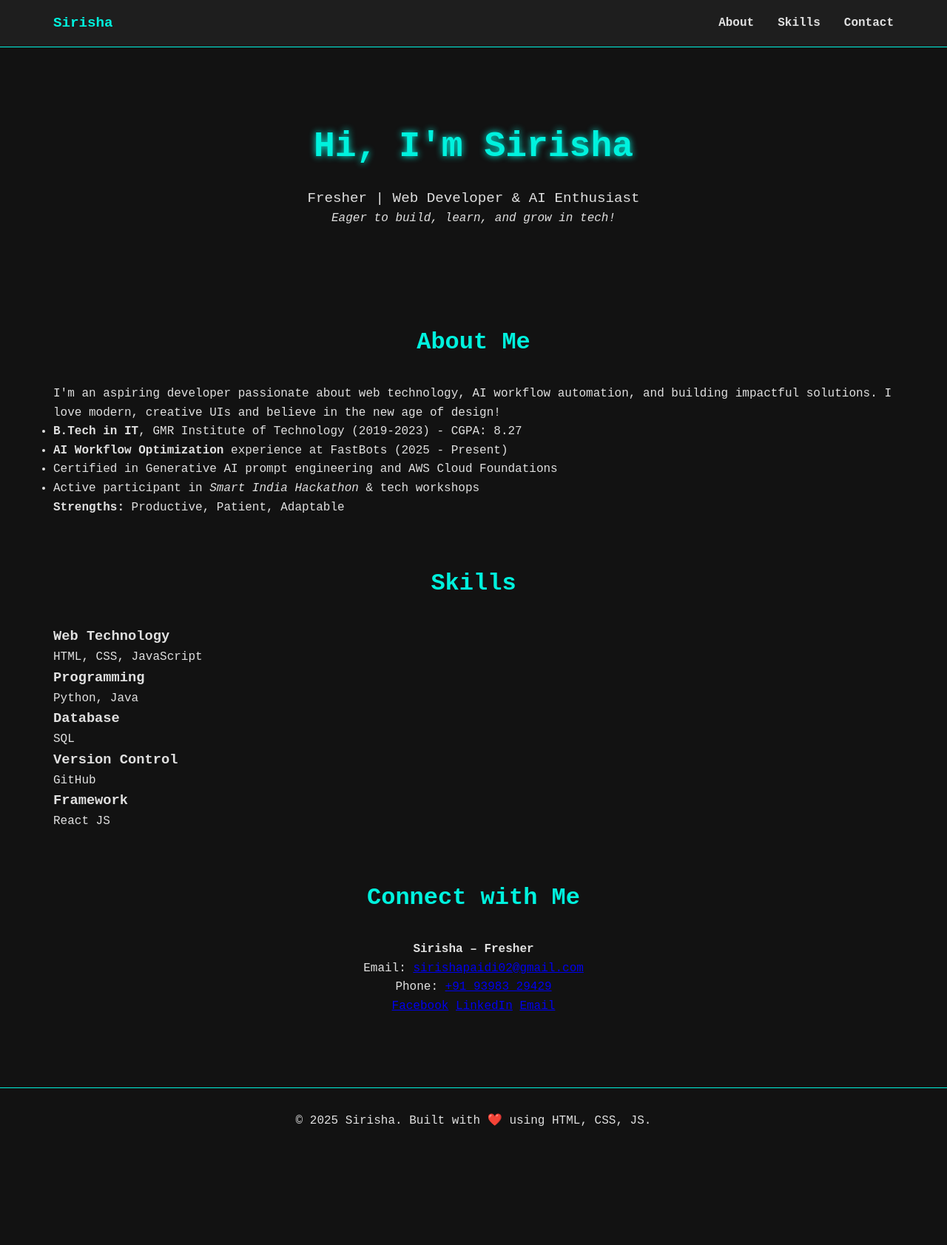
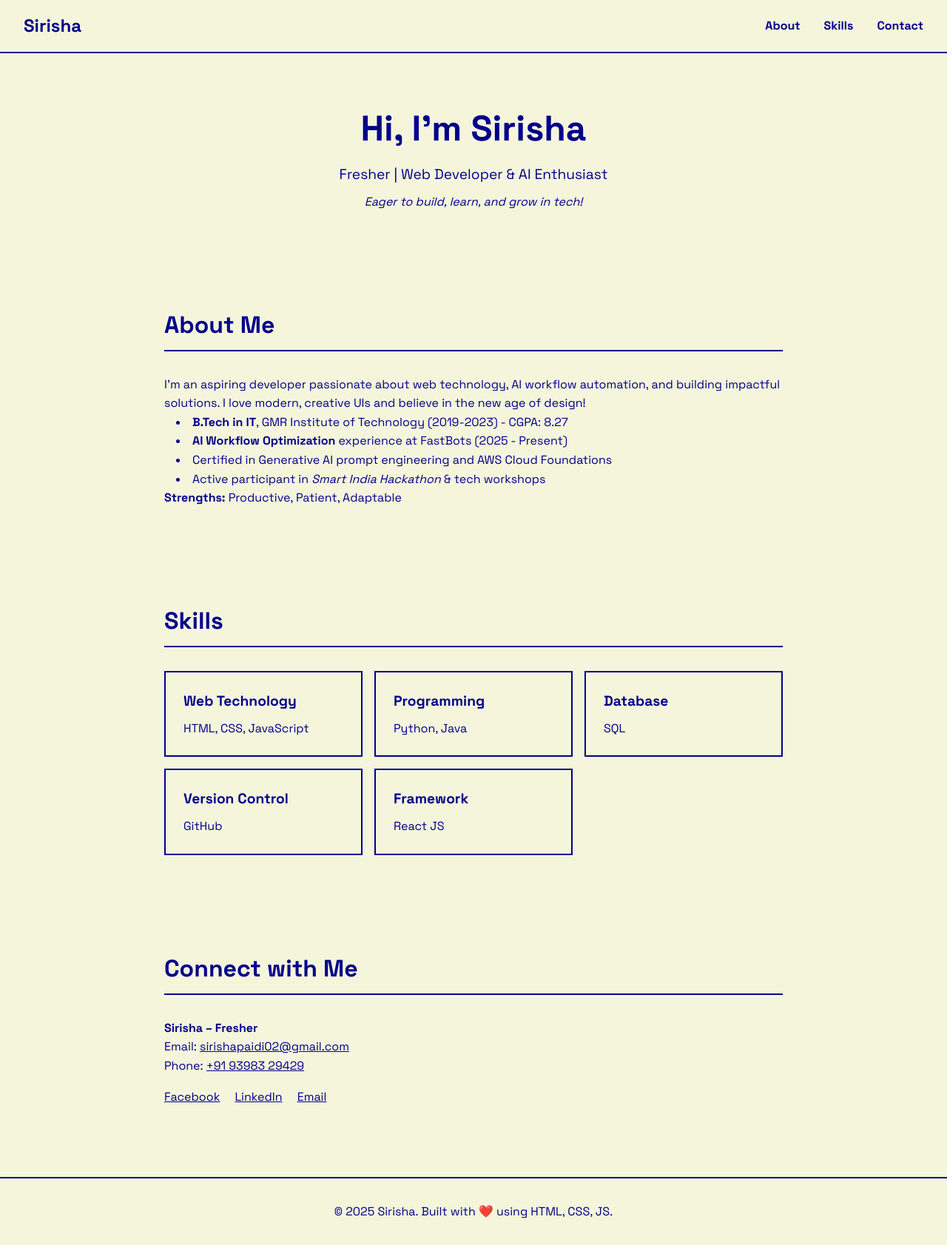
Before and after one commit to Sirip12001/Ai-workflow-portfolio, a plain HTML site: page index.html in a window 1280 px wide. Shown: the whole page at 74% size. Before the commit the page ends 1560 px from the top, so only its background shows below. Drawn offline with Linux system fonts and the light colour scheme.

Commit message:
Update style.css

```diff
--- a/style.css
+++ b/style.css
@@ -1,9 +1,6 @@
 :root {
-    --bg: #121212;
-    --primary: #00F2DE;
-    --secondary: #7B2CBF;
-    --text: #E0E0E0;
-    --card-bg: #1E1E1E;
+    --bg: #f5f5dc;
+    --text: #00008b;
 }
 
 * {
@@ -13,15 +10,24 @@
 }
 
 body {
-    font-family: 'Roboto Mono', monospace;
+    font-family: 'Space Grotesk', sans-serif;
     background-color: var(--bg);
     color: var(--text);
     line-height: 1.6;
 }
 
+.container {
+    max-width: 900px;
+    margin: 0 auto;
+    padding: 0 2rem;
+}
+
 .header {
-    background-color: var(--card-bg);
-    border-bottom: 1px solid var(--primary);
+    background-color: var(--bg);
+    border-bottom: 2px solid var(--text);
+    position: sticky;
+    top: 0;
+    z-index: 100;
 }
 
 .navbar {
@@ -29,14 +35,12 @@ body {
     justify-content: space-between;
     align-items: center;
     padding: 1rem 2rem;
-    max-width: 1200px;
-    margin: 0 auto;
 }
 
 .logo {
-    font-size: 1.2rem;
+    font-size: 1.5rem;
     font-weight: 700;
-    color: var(--primary);
+    color: var(--text);
 }
 
 .nav-links {
@@ -52,11 +56,6 @@ body {
     text-decoration: none;
     color: var(--text);
     font-weight: 700;
-    transition: color 0.3s ease;
-}
-
-.nav-links a:hover {
-    color: var(--primary);
 }
 
 .hamburger {
@@ -72,133 +71,70 @@ body {
     background-color: var(--text);
 }
 
-main {
-    padding: 2rem;
-    max-width: 1200px;
-    margin: 0 auto;
-}
-
 section {
-    margin-bottom: 4rem;
+    padding: 4rem 0;
 }
 
 .hero {
     text-align: center;
-    padding: 4rem 0;
 }
 
 .hero h1 {
     font-size: 3rem;
-    font-weight: 700;
-    margin-bottom: 1rem;
-    color: var(--primary);
-    text-shadow: 0 0 10px var(--primary);
+    margin-bottom: 0.5rem;
 }
 
 .hero p {
     font-size: 1.2rem;
+    margin-bottom: 0.5rem;
 }
 
 h2 {
     font-size: 2rem;
     font-weight: 700;
     margin-bottom: 2rem;
-    text-align: center;
-    color: var(--primary);
+    border-bottom: 2px solid var(--text);
+    padding-bottom: 0.5rem;
 }
 
-.workflow-diagram {
-    display: flex;
-    justify-content: space-between;
-    align-items: center;
-    flex-wrap: wrap;
+.about ul {
+    list-style-position: inside;
+    padding-left: 1rem;
 }
 
-.workflow-step {
-    background-color: var(--card-bg);
-    border: 1px solid var(--primary);
-    border-radius: 8px;
-    padding: 1.5rem;
-    text-align: center;
-    width: 200px;
-    transition: all 0.3s ease;
-    opacity: 0.5;
+.skills-grid {
+    display: grid;
+    grid-template-columns: repeat(auto-fit, minmax(250px, 1fr));
+    gap: 1rem;
 }
 
-.workflow-step.active {
-    opacity: 1;
-    transform: scale(1.05);
-    box-shadow: 0 0 15px var(--primary);
+.skill-card {
+    border: 2px solid var(--text);
+    padding: 1.5rem;
 }
 
-.step-number {
-    font-size: 1.5rem;
-    font-weight: 700;
-    color: var(--primary);
+.skill-card h3 {
+    font-size: 1.2rem;
+    margin-bottom: 0.5rem;
 }
 
-.arrow {
-    font-size: 2rem;
-    color: var(--primary);
+.contact a {
+    color: var(--text);
 }
 
-.demo-container {
-    display: grid;
-    grid-template-columns: 1fr 1fr;
-    gap: 2rem;
+.socials {
+    margin-top: 1rem;
 }
 
-.prompt-input h3, .prompt-output h3 {
-    margin-bottom: 1rem;
-    color: var(--secondary);
-}
-
-#prompt-textarea {
-    width: 100%;
-    height: 150px;
-    background-color: var(--card-bg);
-    border: 1px solid var(--secondary);
-    border-radius: 8px;
-    color: var(--text);
-    padding: 1rem;
-    font-family: 'Roboto Mono', monospace;
-    margin-bottom: 1rem;
-}
-
-.btn {
-    display: inline-block;
-    background-color: var(--primary);
-    color: var(--bg);
-    padding: 0.8rem 1.5rem;
-    border: none;
-    border-radius: 8px;
-    text-decoration: none;
-    font-weight: 700;
-    cursor: pointer;
-    transition: all 0.3s ease;
-}
-
-.btn:hover {
-    box-shadow: 0 0 10px var(--primary);
-}
-
-.output-box {
-    background-color: var(--card-bg);
-    border: 1px solid var(--secondary);
-    border-radius: 8px;
-    padding: 1rem;
-    min-height: 100px;
-    margin-bottom: 1rem;
-}
-
-.contact {
-    text-align: center;
+.socials a {
+    margin-right: 1rem;
 }
 
 .footer {
     text-align: center;
-    padding: 2rem;
-    border-top: 1px solid var(--primary);
+    padding: 2rem 0;
+    margin-top: 2rem;
+    border-top: 2px solid var(--text);
 }
 
 @media (max-width: 768px) {
@@ -216,22 +152,14 @@ h2 {
         position: absolute;
         top: 70px;
         left: 0;
-        background-color: var(--card-bg);
+        background-color: var(--bg);
         width: 100%;
         padding: 1rem 0;
-        border-bottom: 1px solid var(--primary);
+        border-bottom: 2px solid var(--text);
     }
 
-    .workflow-diagram {
-        flex-direction: column;
-    }
-
-    .arrow {
-        transform: rotate(90deg);
+    .nav-links.active li {
         margin: 1rem 0;
-    }
-
-    .demo-container {
-        grid-template-columns: 1fr;
+        text-align: center;
     }
 }
```
